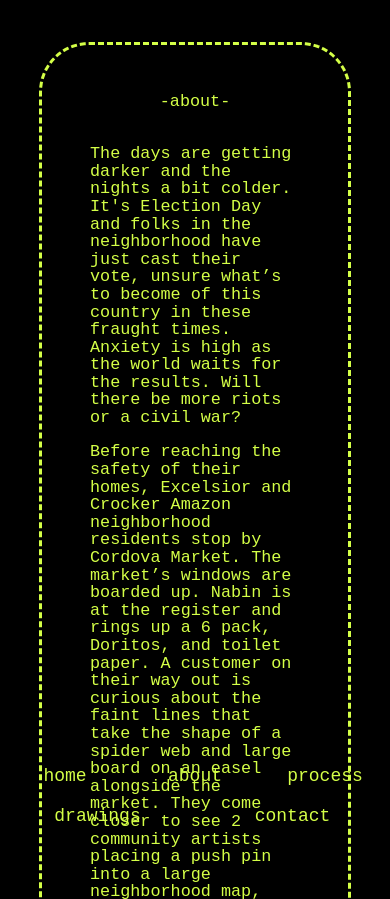
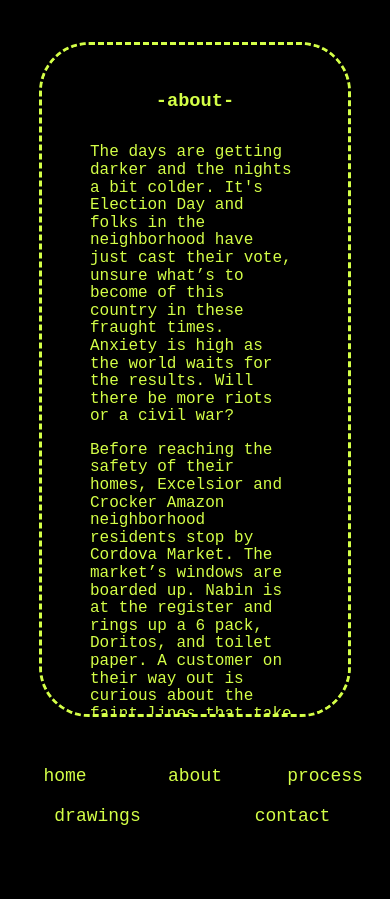
Before and after one commit to rossie111/cordovaweb, a plain HTML site: page about/index.html in a window 390 px wide. Shown: the top 899 px of the page. After the commit the page ends 844 px from the top, so only its background shows below. Drawn offline with Linux system fonts and the light colour scheme; a web font is replaced by a local one.

Commit message:
About section media responsive
added meta tag to about section, changed file location for stylesheet, changed center tag to h3 for -about- header, added font size and margin to css stylesheet; updated process index and stylesheet by adding process- to desc and desc2 tag; added desc tag to main stylesheet

```diff
--- a/about/index.html
+++ b/about/index.html
@@ -2,8 +2,10 @@
 <html>
 <head>
   <meta charset="utf-8" />
+  <meta name="viewport" content="width=device-width, initial-scale=1">
+
   <title>Cordova Web About Me</title>
-  <link rel="stylesheet" type="text/css" href="style.css">
+  <link rel="stylesheet" type="text/css" href="../style.css">
   <link rel="preconnect" href="https://fonts.gstatic.com">
     <link href="https://fonts.googleapis.com/css2?family=Karla:wght@800&family=Syne+Mono&display=swap" rel="stylesheet">
   <link rel="preconnect" href="https://fonts.gstatic.com">
@@ -18,10 +20,8 @@
   <!-- this is where my meta-info lives, but won’t show up on the page itself-->
 </head>
 <body>
-
-
   <div class="desc">
-    <center>-about-</center>
+    <h3>-about-</h3>
     <br>
     <p>
     The days are getting darker and the nights a bit colder.  It's Election Day and folks in the neighborhood have just cast their vote, unsure what’s to become of this country in these fraught times.  Anxiety is high as the world waits for the results. Will there be more riots or a civil war?</p>
--- a/about/style.css
+++ b/about/style.css
@@ -124,5 +124,7 @@ a:hover, a:active{
     position: relative;
     scroll-behavior: smooth;
     height: 65vh;
+		font-size: 450%;
+		margin: auto;
 	}
 }
--- a/process/style.css
+++ b/process/style.css
@@ -23,7 +23,7 @@ body {
 	grid-area: 1 / 1 / span 1 / span 1;
 }
 
-.desc{
+.process-desc{
 	grid-area: 1 / 2 / span 1 / span 1;
 }
   /*grid-area: 2 / 1 / span 2 / span 3
@@ -33,7 +33,7 @@ body {
     grid-column-end
 }*/
 
-.desc2 {
+.process-desc2 {
 	grid-area: 2 / 1 / span 1 / span 2;
 }
 
--- a/style.css
+++ b/style.css
@@ -89,6 +89,11 @@ h2{
     margin: 95px -30px;
 }
 
+h3{
+	text-align: center;
+	margin: auto;
+}
+
 .iframe-container{
 	height: 555px;
 	width: 800px;
@@ -98,6 +103,22 @@ h2{
 iframe{
 	width:  100%;
 	height:  100%;
+}
+
+.desc {
+	border: dashed;
+	border-radius: 50px;
+	padding: 3rem;
+/*	font-family: 'Syne Mono', monospace;
+	font-size: 105%;*/
+	background-color: black;
+	box-sizing: border-box;
+	width: 80vw;
+	height: 80vh;
+/*  	flex: 1;*/
+  	margin: 5vh auto;
+	line-height: 1.1rem;
+	overflow-y: scroll;
 }
 
 @media screen and (max-width: 950px){
```
Also changed, not shown: process/index.html (+2 -2 lines).
